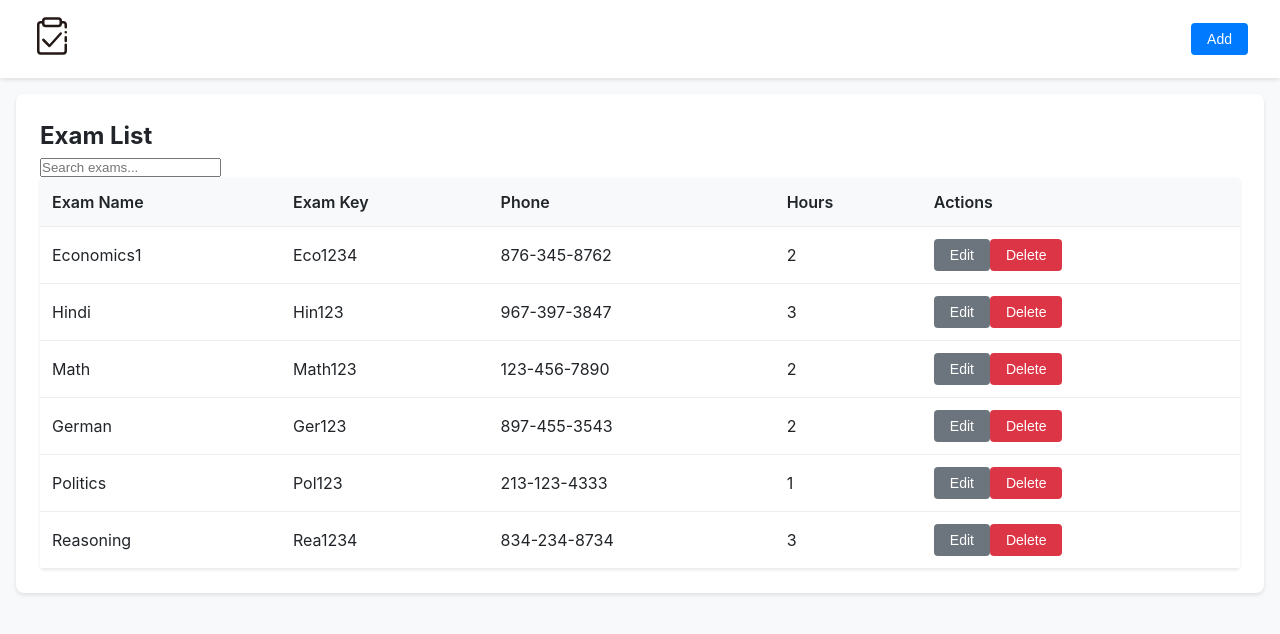
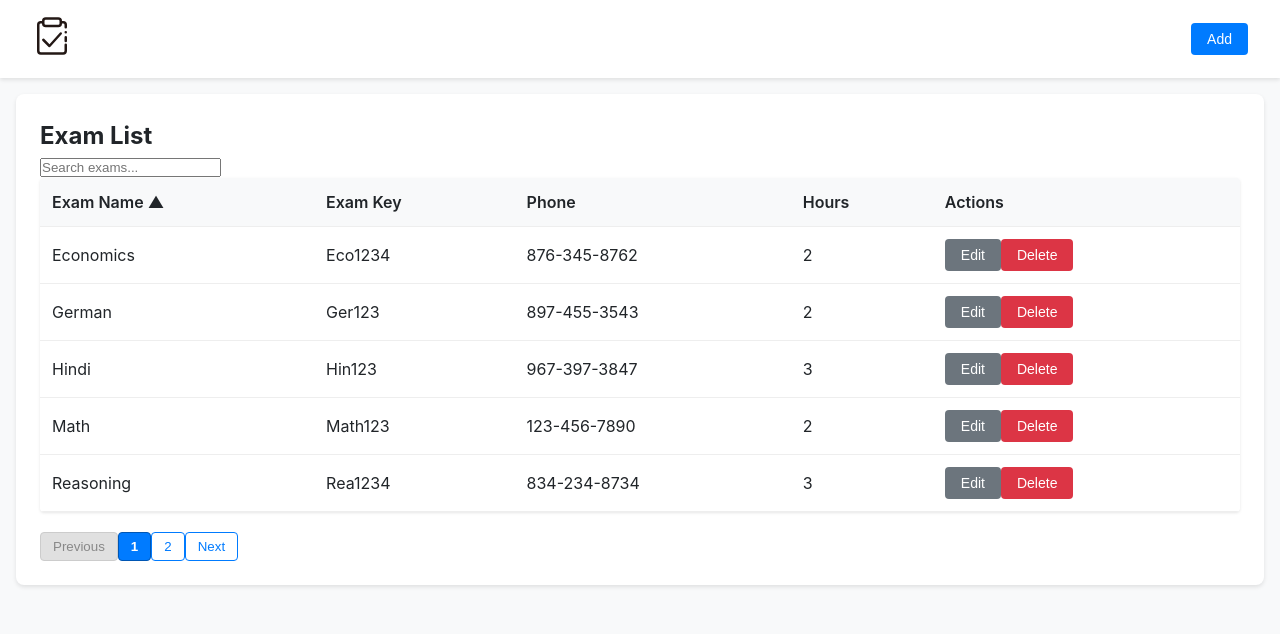
Before and after one commit to AbdulPIO/Angular-Assignment, an Angular app: page / in a window 1280 px wide. Shown: the top 634 px of the page. Built offline with nearby package versions, Linux system fonts and the light colour scheme; data requests are answered from the project's data file.

Commit message:
Added Sorting and Pagination

```diff
--- a/db.json
+++ b/db.json
@@ -2,11 +2,17 @@
   "exams": [
     {
       "id": "1744693071906",
-      "examName": "Economics1",
+      "examName": "Economics",
       "examKey": "Eco1234",
       "phone": "876-345-8762",
       "examHours": 2,
-      "examDetails": []
+      "examDetails": [
+        {
+          "subject": "basics",
+          "marks": 5,
+          "no_of_questions": 5
+        }
+      ]
     },
     {
       "id": "1744695093013",
@@ -33,14 +39,6 @@
       "examDetails": []
     },
     {
-      "id": "1744697149177",
-      "examName": "Politics",
-      "examKey": "Pol123",
-      "phone": "213-123-4333",
-      "examHours": 1,
-      "examDetails": []
-    },
-    {
       "id": "1744698285918",
       "examName": "Reasoning",
       "examKey": "Rea1234",
@@ -58,6 +56,20 @@
           "no_of_questions": 10
         }
       ]
+    },
+    {
+      "id": "1746097588391",
+      "examName": "Roman ",
+      "examKey": "Rom123",
+      "phone": "234-234-2343",
+      "examHours": 3,
+      "examDetails": [
+        {
+          "subject": "basics",
+          "marks": 5,
+          "no_of_questions": 5
+        }
+      ]
     }
   ]
 }
--- a/src/app/components/home/home.component.html
+++ b/src/app/components/home/home.component.html
@@ -6,7 +6,7 @@
         <input
           type="text"
           [(ngModel)]="searchTerm"
-          (keyup)="applyFilter()"
+          (keyup)="applyFilterandPagination()"
           placeholder="Search exams..."
           class="search-input"
         />
@@ -17,7 +17,16 @@
       <table>
         <thead>
           <tr>
-            <th>Exam Name</th>
+            <th (click)="onSort('examName')">
+              Exam Name
+              {{
+                sortColumn === "examName"
+                  ? sortDirection === "asc"
+                    ? "▲"
+                    : "▼"
+                  : ""
+              }}
+            </th>
             <th>Exam Key</th>
             <th>Phone</th>
             <th>Hours</th>
@@ -49,5 +58,22 @@
         </tbody>
       </table>
     </div>
+
+    <!-- Pagination -->
+    <div class="pagination" *ngIf="totalPages > 1">
+      <button (click)="previousPage()" [disabled]="currentPage === 1">
+        Previous
+      </button>
+      <button
+        *ngFor="let page of [].constructor(totalPages); let i = index"
+        [class.active]="currentPage === i + 1"
+        (click)="goToPage(i + 1)"
+      >
+        {{ i + 1 }}
+      </button>
+      <button (click)="nextPage()" [disabled]="currentPage === totalPages">
+        Next
+      </button>
+    </div>
   </div>
 </div>
--- a/src/app/components/home/home.component.scss
+++ b/src/app/components/home/home.component.scss
@@ -0,0 +1,47 @@
+th {
+    cursor: pointer;
+    user-select: none;
+}
+
+th span {
+    margin-left: 5px;
+    font-size: 0.8rem;
+}
+
+.pagination {
+    flex: center;
+    justify-content: center;
+    align-items: center;
+    margin-top: 20px;
+    gap: 8px;
+}
+
+.pagination button {
+    padding: 6px 12px;
+    border: 1px solid #007bff;
+    background-color: #fff;
+    color: #007bff;
+    border-radius: 4px;
+    cursor: pointer;
+    transition: all 0.2s ease;
+
+
+&:hover:not(:disabled) {
+    background-color: #007bff;
+    color:  #fff;
+}
+
+&:disabled {
+    background-color: #e0e0e0;
+    color: #888;
+    border-color: #ccc;
+    cursor: not-allowed;
+}
+
+&.active {
+    background-color: #007bff;
+    color: white;
+    font-weight: bold;
+    border: 1px solid #0056b3;
+}
+}
--- a/src/app/components/home/home.component.ts
+++ b/src/app/components/home/home.component.ts
@@ -4,6 +4,7 @@ import { RouterModule, Router } from '@angular/router';
 import { FormsModule } from '@angular/forms';
 import { ExamService } from '../../services/exam.service';
 import { Exam } from '../../models/exam';
+import { filter } from 'rxjs';
 
 @Component({
   selector: 'app-home',
@@ -17,6 +18,14 @@ export class HomeComponent implements OnInit {
   filteredExams: Exam[] = [];
   searchTerm: string = '';
 
+  // variable declaration for sorting and pagination
+  currentPage = 1;
+  pageSize = 5;
+  totalPages = 1;
+
+  sortColumn: keyof Exam = 'examName';
+  sortDirection: 'asc' | 'desc' = 'asc';
+
   constructor(
     private examService: ExamService,
     private router: Router
@@ -26,11 +35,16 @@ export class HomeComponent implements OnInit {
     this.loadExams();
   }
 
+  /**
+   * Loads all exams from the API and applies default filter, sort, and pagination.
+   */
   loadExams() {
     this.examService.getAllExams().subscribe({
       next: (data: Exam[]) => {
         this.exams = data;
-        this.filteredExams = data;
+        this.sortExams();
+        this.applyFilterandPagination();
+        // this.filteredExams = data;
       },
       error: () => {
         alert('Failed to load exams');
@@ -38,12 +52,47 @@ export class HomeComponent implements OnInit {
     });
   }
 
-  applyFilter() {
+  applyFilterandPagination() {
     const search = this.searchTerm.toLowerCase();
-    this.filteredExams = this.exams.filter(exam =>
+    const filtered = this.exams.filter(exam =>
       exam.examName.toLowerCase().includes(search) ||
       exam.examKey.toLowerCase().includes(search)
     );
+
+    this.totalPages = Math.ceil(filtered.length / this.pageSize);
+    this.currentPage = Math.min(this.currentPage, this.totalPages || 1);
+
+    const start = (this.currentPage - 1) * this.pageSize;
+    const end = start + this.pageSize;
+
+    this.filteredExams = filtered.slice(start, end);
+  }
+
+  /**
+   * Sorts the full exam list based on a column and direction, then reapplies filter and pagination
+   * @param column The key of the exam object to sort by
+   */
+  onSort(column: keyof Exam) {
+    if (this.sortColumn === column) {
+      this.sortDirection = this.sortDirection === 'asc' ? 'desc' : 'asc';
+    } else {
+      this.sortColumn = column;
+      this.sortDirection = 'asc';
+    }
+
+    this.sortExams();
+    this.applyFilterandPagination();
+  }
+
+  /**
+   * Applies sorting on th full list of exams.
+   */
+  private sortExams() {
+    this.exams.sort((a, b) => {
+      const valA = a[this.sortColumn]!.toString().toLowerCase() || '';
+      const valB = b[this.sortColumn]!.toString().toLowerCase() || '';
+      return this.sortDirection === 'asc' ? valA.localeCompare(valB) : valB.localeCompare(valA);
+    });
   }
 
   onEdit(exam: Exam) {
@@ -61,7 +110,9 @@ export class HomeComponent implements OnInit {
       this.examService.deleteExam(exam.id).subscribe({
         next: () => {
           this.exams = this.exams.filter(e => e.id !== exam.id);
-          this.filteredExams = this.filteredExams.filter(e => e.id !== exam.id);
+          this.sortExams();
+          this.applyFilterandPagination();
+          // this.filteredExams = this.filteredExams.filter(e => e.id !== exam.id);
           alert('Exam deleted successfully');
         },
         error: () => {
@@ -70,4 +121,19 @@ export class HomeComponent implements OnInit {
       });
     }
   }
+
+  goToPage(page: number) {
+    if (page >= 1 && page <= this.totalPages) {
+      this.currentPage = page;
+      this.applyFilterandPagination();
+    }
+  }
+
+  nextPage() {
+    this.goToPage(this.currentPage + 1);
+  }
+
+  previousPage() {
+    this.goToPage(this.currentPage - 1);
+  }
 }
```
